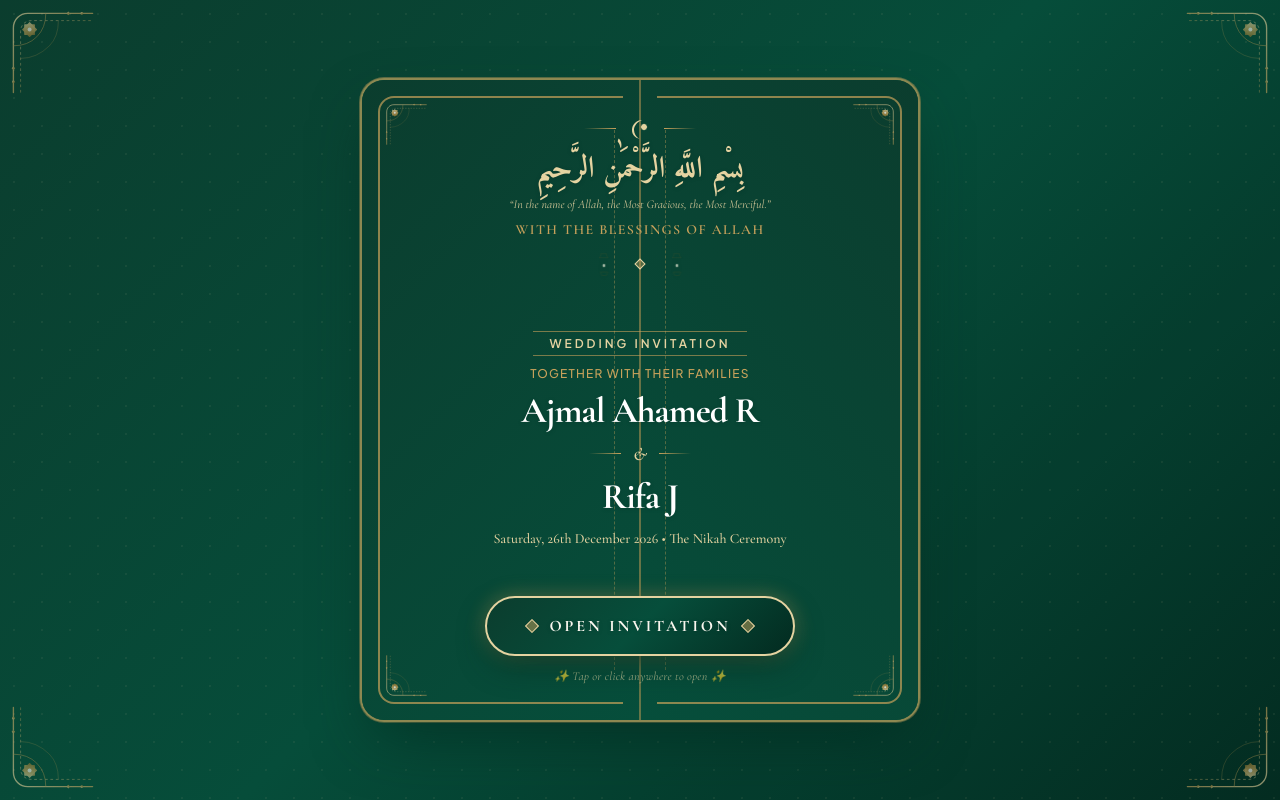
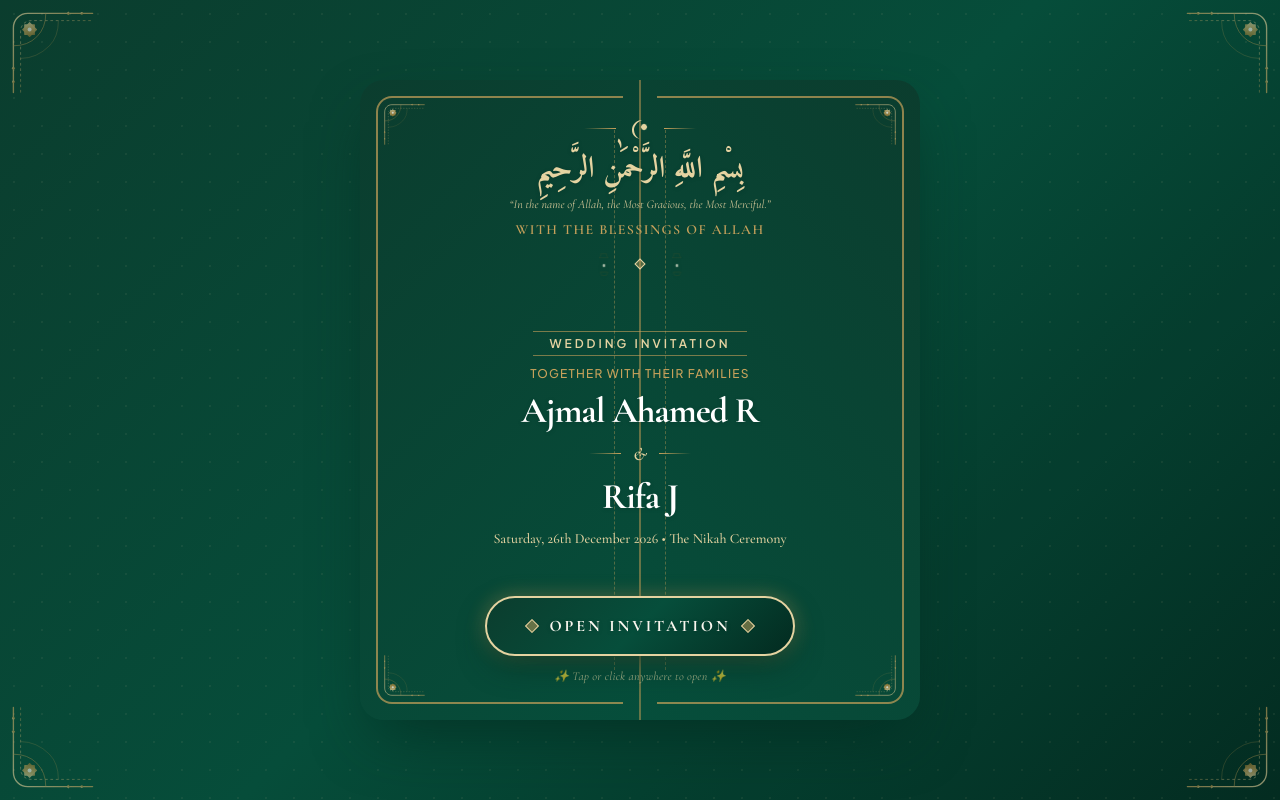
Before and after one commit to nsakthivel-dev/MarraigeInvitation, a React (Vite) app: page / in a window 1280 px wide. Built offline with nearby package versions, Linux system fonts and the light colour scheme.

Commit message:
fix(opening): remove temporary green card layer and lingering timer to reveal invitation cleanly

```diff
--- a/src/components/OpeningCard.jsx
+++ b/src/components/OpeningCard.jsx
@@ -1,4 +1,4 @@
-import React, { useState, useEffect } from 'react';
+import React, { useState } from 'react';
 import weddingConfig from '../data/invitation';
 import IslamicCorner from './IslamicCorner';
 import IslamicLantern from './IslamicLantern';
@@ -19,17 +19,6 @@ import IslamicLantern from './IslamicLantern';
  */
 export const OpeningCard = ({ isOpen, onOpen }) => {
   const [isOpening, setIsOpening] = useState(false);
-  const [isUnmounted, setIsUnmounted] = useState(false);
-
-  useEffect(() => {
-    if (!isOpen) return;
-    // Once opened, fully unmount/hide after the smooth fade transition settles
-    // so the overlay can never remain on top of the main invitation.
-    const timer = setTimeout(() => {
-      setIsUnmounted(true);
-    }, 700);
-    return () => clearTimeout(timer);
-  }, [isOpen]);
 
   const handleOpenClick = () => {
     if (isOpening || isOpen) return;
@@ -41,7 +30,6 @@ export const OpeningCard = ({ isOpen, onOpen }) => {
 
     setTimeout(() => {
       onOpen();
-      // Keep isOpening true so the doors stay open while the cover fades out
     }, duration);
   };
 
@@ -52,16 +40,15 @@ export const OpeningCard = ({ isOpen, onOpen }) => {
     }
   };
 
-  if (isOpen && isUnmounted) {
+  // The moment the opening animation completes and onOpen() is called,
+  // dismiss the overlay immediately. No timer delay, no lingering semi-transparent card.
+  if (isOpen) {
     return null;
   }
 
   return (
     <div
-      className={`fixed inset-0 flex items-center justify-center p-3 sm:p-6 transition-all duration-700 bg-[#0B3D2E] ${
-        isOpen ? 'pointer-events-none opacity-0 -z-10 invisible' : 'z-50 opacity-100 visible'
-      }`}
-      style={isOpen ? { display: isUnmounted ? 'none' : 'flex' } : undefined}
+      className="fixed inset-0 z-50 flex items-center justify-center p-3 sm:p-6 bg-[#0B3D2E]"
       role="dialog"
       aria-modal="true"
       aria-label="Islamic Wedding Invitation Envelope"
@@ -91,11 +78,11 @@ export const OpeningCard = ({ isOpen, onOpen }) => {
 
         {/* Card Main Body */}
         <div
-          className={`relative w-full rounded-2xl sm:rounded-3xl bg-[#064E3B] shadow-2xl transition-all duration-700 overflow-hidden transform-style-3d border-2 border-[#C6A15B]/70 ${
-            isOpening ? 'scale-105 opacity-90' : 'scale-100 hover:shadow-[0_30px_70px_-10px_rgba(3,43,32,0.65)]'
+          className={`relative w-full rounded-2xl sm:rounded-3xl shadow-2xl transition-all duration-700 overflow-hidden transform-style-3d ${
+            isOpening ? 'scale-105' : 'scale-100 hover:shadow-[0_30px_70px_-10px_rgba(3,43,32,0.65)]'
           }`}
           style={{
-            boxShadow: '0 25px 60px -15px rgba(3, 43, 32, 0.7), 0 0 0 1px rgba(198, 161, 91, 0.45)',
+            boxShadow: '0 25px 60px -15px rgba(3, 43, 32, 0.7)',
           }}
         >
           {/* Card Flaps Area */}
```
